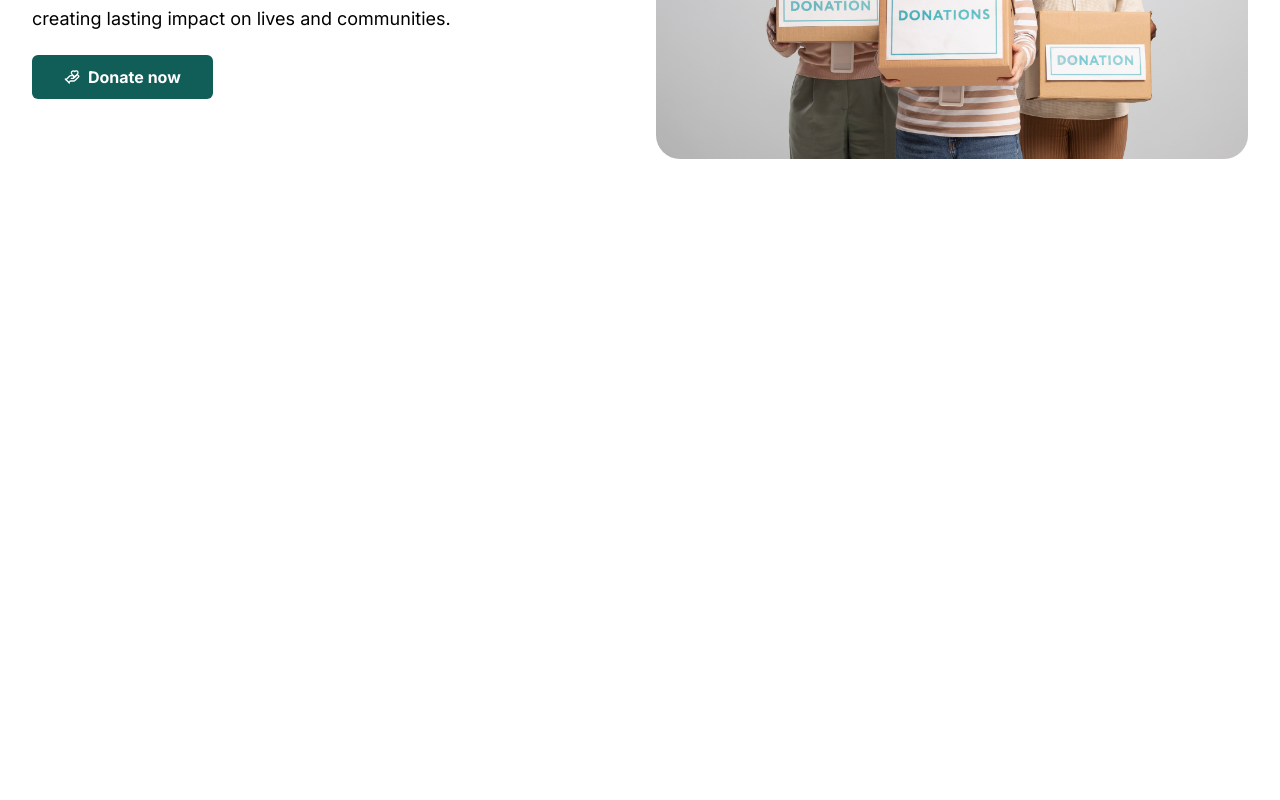
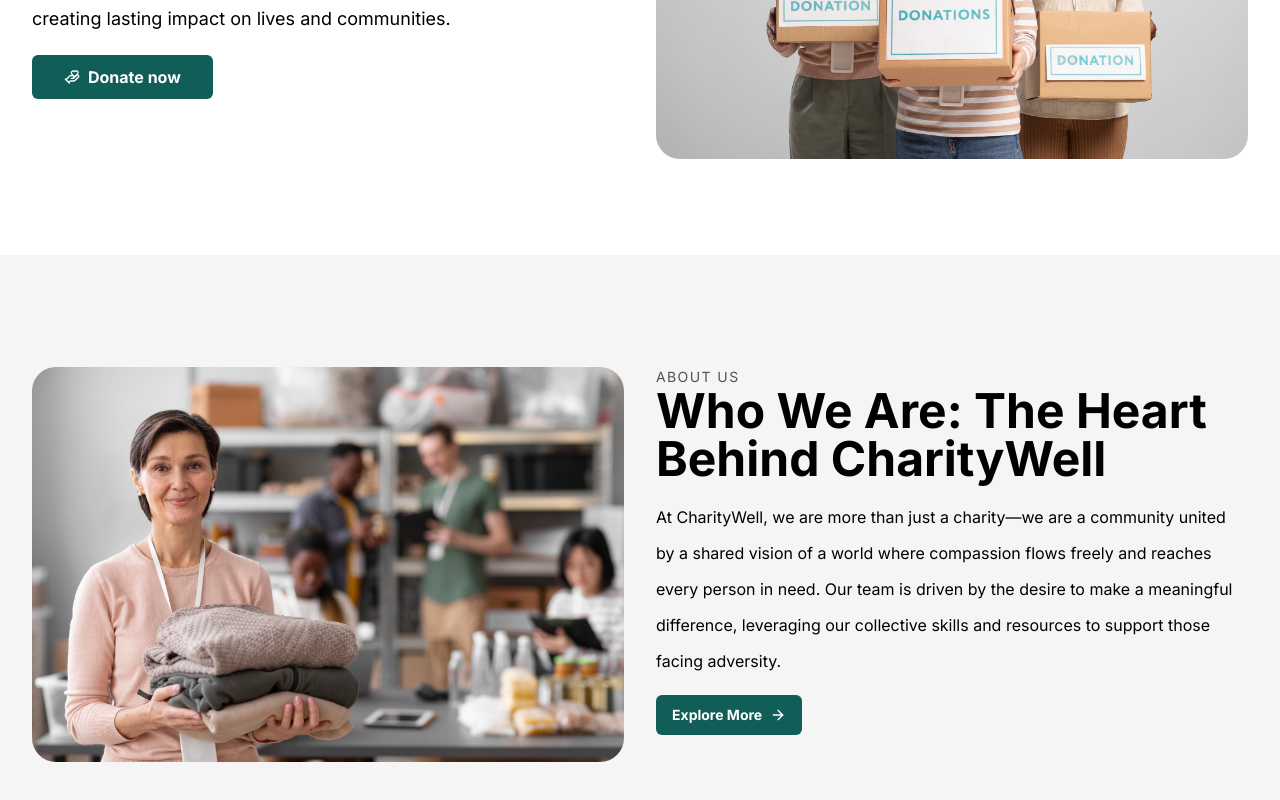
Before and after one commit to yezki/charitywell, a React (Vite) app: page / in a window 1280 px wide. Shown: the part 404-1204 px from the top of the page. Before the commit the page ends 800 px from the top, so only its background shows below. Built offline with nearby package versions, Linux system fonts and the light colour scheme; the HTML template or start-up script is replaced by a standard one.

Commit message:
feat: add about us section

```diff
--- a/index.html
+++ b/index.html
@@ -1,5 +1,5 @@
-<!doctype html>
-<html lang="en">
+<!DOCTYPE html>
+<html lang="en" class="scroll-smooth">
   <head>
     <meta charset="UTF-8" />
     <link rel="icon" type="image/svg+xml" href="/vite.svg" />
--- /dev/null
+++ b/src/components/layouts/Section.tsx
@@ -0,0 +1,24 @@
+import { twMerge } from "tailwind-merge";
+
+type SectionProps = {
+  id: string;
+  className?: string;
+  children: React.ReactNode;
+};
+
+export const Section = ({
+  id,
+  className,
+  children,
+}: SectionProps) => {
+  return (
+    <section
+      id={id}
+      className={twMerge(
+        "scroll-my-16 bg-white",
+        className,
+    )}>
+      {children}
+    </section>
+  );
+};
--- a/src/components/layouts/navigation/Menu.tsx
+++ b/src/components/layouts/navigation/Menu.tsx
@@ -23,11 +23,11 @@
         <Link key={label} href={href} label={label} currentHash={currentHash} />
       ))}
       <div className="py-2 flex flex-col gap-2">
-        <Button className="text-md font-bold" size="sm" variant="outline">
+        <Button className="font-bold" size="sm" variant="outline">
           <HeartHandshake className="size-4" />
           Join us
         </Button>
-        <Button className="text-md font-bold" size="sm">
+        <Button className="font-bold" size="sm">
           <HandHeart className="size-4" />
           Donate now
         </Button>
--- a/src/pages/Home.tsx
+++ b/src/pages/Home.tsx
@@ -1,9 +1,11 @@
 import HeroSection from "./sections/HeroSection";
+import AboutUsSection from "./sections/AboutUsSection";
 
 export default function Home() {
   return (
     <main className="mt-[4.5rem]">
       <HeroSection />
+      <AboutUsSection />
     </main>
   );
 }
--- /dev/null
+++ b/src/pages/sections/AboutUsSection.tsx
@@ -0,0 +1,27 @@
+import { ArrowRight } from "lucide-react";
+
+import { Button } from "../../components/Button";
+import { Section } from "../../components/layouts/Section";
+
+export default function AboutUsSection() {
+  return (
+    <Section id="about-us" className="bg-neutral-100">
+      <div className="w-full lg:max-w-7xl lg:mx-auto grid lg:grid-cols-2 gap-8 p-8 lg:py-28">
+        <img
+          className="rounded-3xl w-full"
+          src="/images/volunteer-selecting-organizing-clothes-donations-charity.jpg" />
+        <div className="flex flex-col items-start">
+          <span className="text-xs lg:text-sm text-neutral-600 tracking-widest">ABOUT US</span>
+          <h2 className="text-3xl lg:text-5xl font-bold">Who We Are: The Heart Behind CharityWell</h2>
+          <p className="py-4 leading-loose lg:leading-9">
+            At CharityWell, we are more than just a charity—we are a community united by a shared vision of a world where compassion flows freely and reaches every person in need. Our team is driven by the desire to make a meaningful difference, leveraging our collective skills and resources to support those facing adversity.
+          </p>
+          <Button className="font-bold lg:h-10 lg:px-4 lg:py-2" size="sm">
+            Explore More
+            <ArrowRight className="size-4" />
+          </Button>
+        </div>
+      </div>
+    </Section>
+  );
+}
--- a/src/pages/sections/HeroSection.tsx
+++ b/src/pages/sections/HeroSection.tsx
@@ -1,10 +1,12 @@
 import { HandHeart } from "lucide-react";
 
 import { Button } from "../../components/Button";
+import { Section } from "../../components/layouts/Section";
 
 export default function HeroSection() {
   return (
-    <section id="hero" className="grid lg:grid-cols-2 lg:gap-8 w-full lg:max-w-7xl lg:mx-auto lg:px-8 lg:py-24">
+    <Section id="home">
+      <div className="grid lg:grid-cols-2 lg:gap-8 w-full lg:max-w-7xl lg:mx-auto lg:px-8 lg:py-24">
         <div className="order-last lg:order-first flex flex-col items-start lg:justify-center gap-4 p-8 lg:p-0">
           <h1 className="text-3xl lg:text-6xl font-bold">
             Your Kindness Powers Our Mission
@@ -22,6 +24,7 @@
           src="/images/volunteers-holding-boxes-containing-donations-charity.jpg"
           alt="Volunteers holding boxes containing donations charity"
         />
-    </section>
+      </div>
+    </Section>
   );
 }
```
Also changed, not shown: public/images/volunteer-selecting-organizing-clothes-donations-charity.jpg (added). Lines whose indentation alone changed are shown as unchanged.
